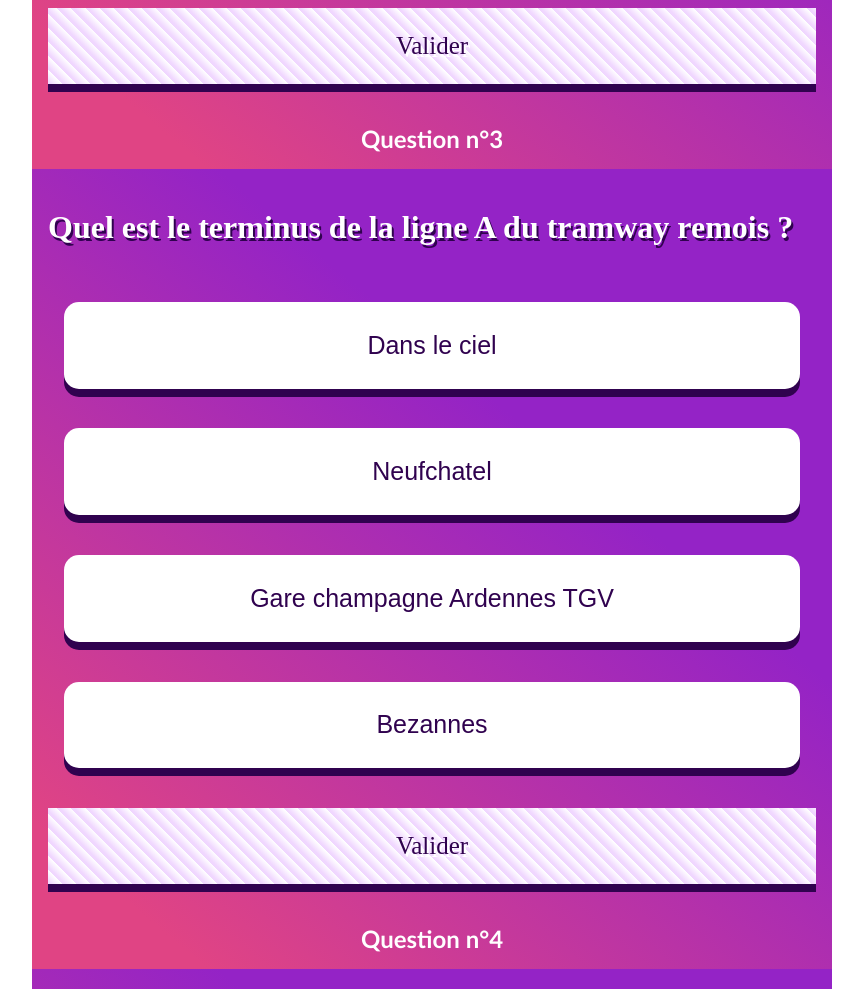
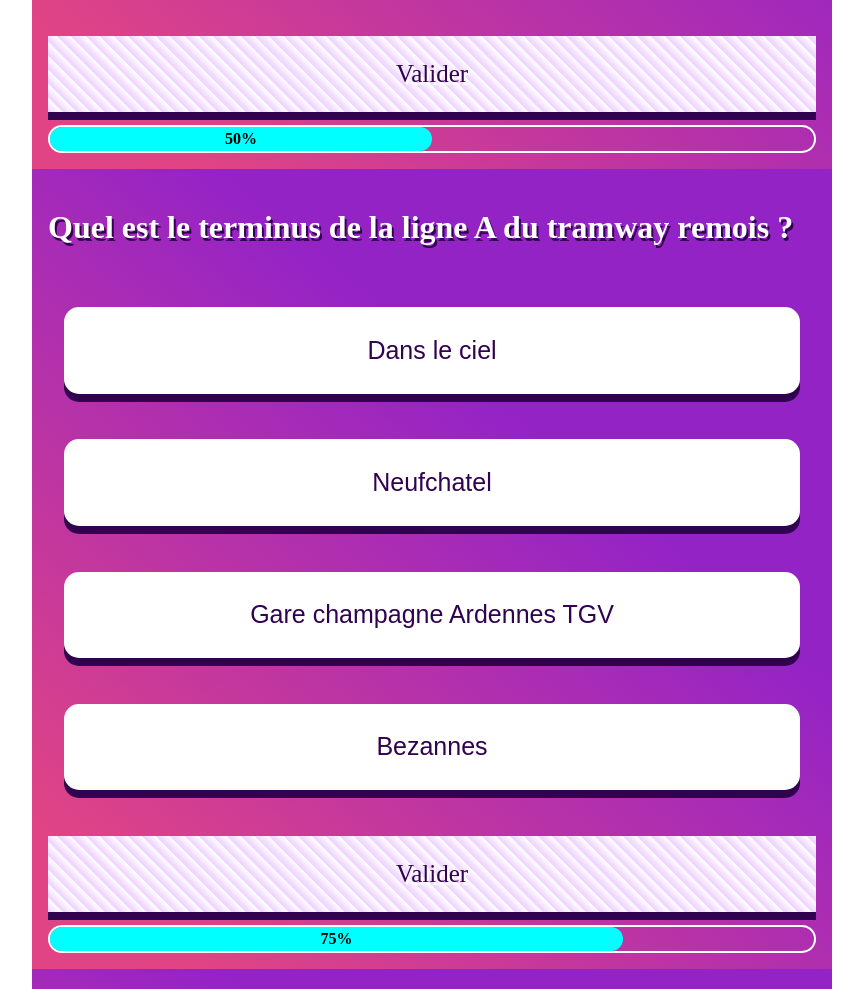
Before and after one commit to Fangornito/ReimsQuizz, a plain HTML site: page index.html in a window 1280 px wide. Shown: the part 3392-4381 px from the top of the page, without its empty margins (208-1071 px from the left). Drawn offline with Linux system fonts and the light colour scheme; a script that the page names is missing.

Commit message:
added css progressbar but will need to update it if adding more questions

```diff
--- a/index.html
+++ b/index.html
@@ -35,7 +35,9 @@
                     <input type="radio" id="reponse4" name="drone" value=0>
                     <label for="reponse4">Les caves de la Maison Veuve Clicquot</label>
                     <a class="valid-button" href="#page2">Valider</a>
-                    <h2>Question n°1</h2>
+                    <div class="w3-border">
+                        <div class="w3-bar" style="height:24px;width:8%;color:black">0%</div>
+                      </div>
                 </div>
 
                 <div class="segment" id="page2">
@@ -49,7 +51,9 @@
                     <input type="radio" id="reponse8" name="drone1" value=0>
                     <label for="reponse8">Dans les locaux de Mission locale</label>
                     <a class="valid-button" href="#page3">Valider</a>
-                    <h2>Question n°2</h2>
+                    <div class="w3-border">
+                        <div class="w3-bar" style="height:24px;width:25%;color:black">25%</div>
+                      </div>
                 </div>
                 <div class="segment" id="page3">
                     <h1>Quel quartier ne se trouve pas a Reims ?</h1>
@@ -62,7 +66,9 @@
                     <input type="radio" id="reponse12" name="drone2" value=0>
                     <label for="reponse12">Courlancy</label>
                     <a class="valid-button" href="#page4">Valider</a>
-                    <h2>Question n°3</h2>
+                    <div class="w3-border">
+                        <div class="w3-bar" style="height:24px;width:50%;color:black">50%</div>
+                      </div>
                 </div>
                 <div class="segment" id="page4">
                     <h1>Quel est le terminus de la ligne A du tramway remois ?</h1>
@@ -75,11 +81,20 @@
                     <input type="radio" id="reponse16" name="drone3" value=0>
                     <label for="reponse16">Bezannes</label>
                     <a class="valid-button" href="#page5">Valider</a>
-                    <h2>Question n°4</h2>
+
+                    <div class="w3-border">
+                        <div class="w3-bar" style="height:24px;width:75%;color:black">75%</div>
+                      </div>
                 </div>
                 <div class="segment" id="page5">
+
+
+
                     <h1 class="titlelastpage">Resultat</h1>
                     <output class="score" name="result"> 0 </output>
+                    <div class="w3-border">
+                        <div class="w3-bar" style="height:24px;width:100%;color:black">100% !</div>
+                      </div>
                 </div>
             </form>
         </div>
--- a/src/style.css
+++ b/src/style.css
@@ -290,6 +290,23 @@ p {
   font-size: 5rem;
 }
 
+.w3-border {
+
+  display: block;
+  border: 2px solid white;
+  border-radius: 30px;
+}
+
+.w3-bar {
+  border-radius: 30px;
+  display: flex;
+  font-weight: bolder;
+  justify-content: center;
+  align-items: center;
+  background-color: cyan;
+}
+
+
 @media only screen and (max-width: 700px) {
   section {
     flex-direction: column;
```
